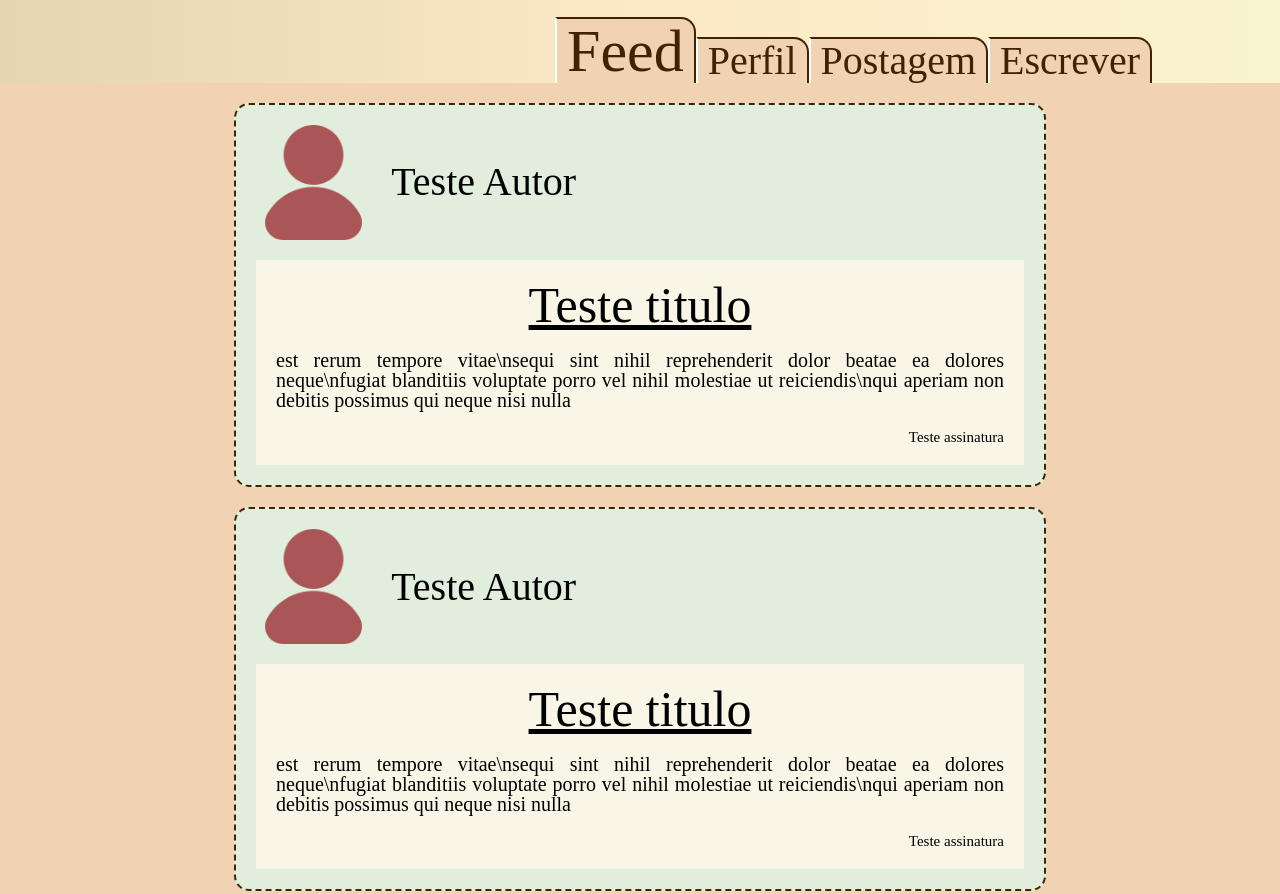
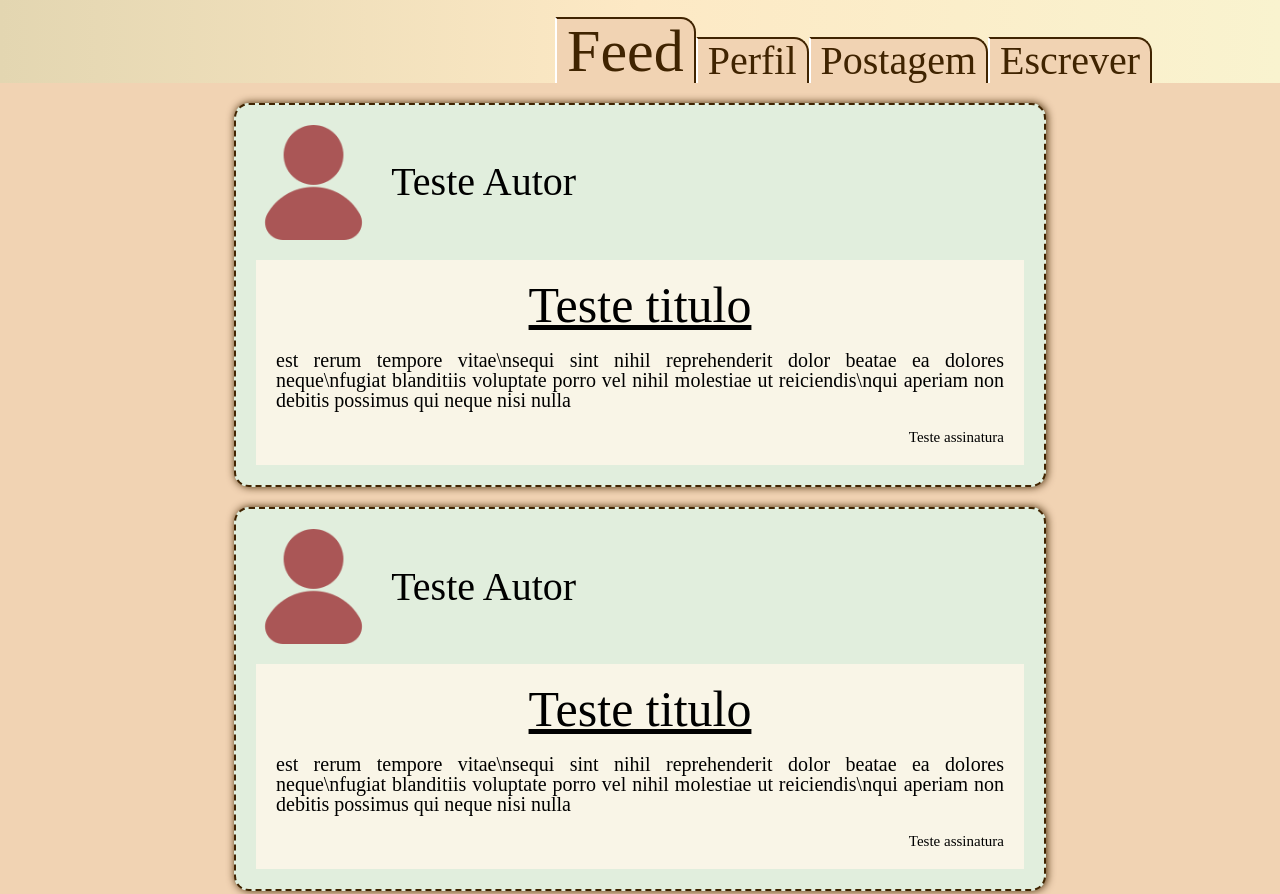
Before and after one commit to ThiagoZambelli/InstaBook-Prototipo-CSS-HTML-JS, a plain HTML site: page index.html in a window 1280 px wide. Shown: the part 644-1538 px from the top of the page. Drawn offline with Linux system fonts and the light colour scheme; a web font is replaced by a local one.

Commit message:
Criação do README

```diff
--- a/style/postagem.css
+++ b/style/postagem.css
@@ -11,6 +11,7 @@
     background-color: #E1EEDD;
     border-radius: 15px;
     border: 2px dashed var(--marrom-escuro-btn);
+    box-shadow: 1px 0 9px var(--marrom-escuro-btn);
 }
 
 .postagem-cabecalho{
```
Also changed, not shown: 1 other file.
